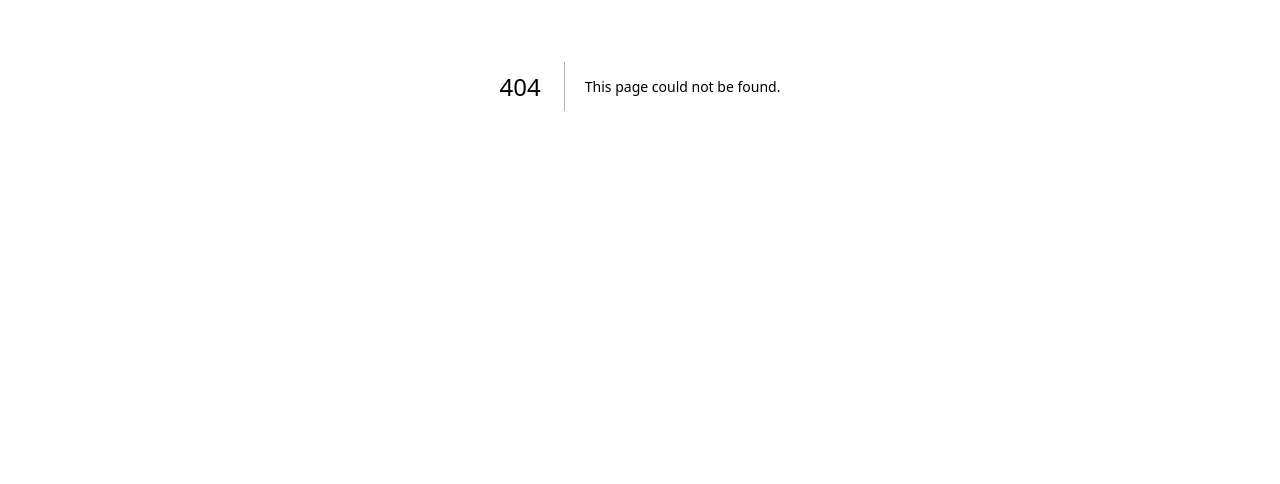
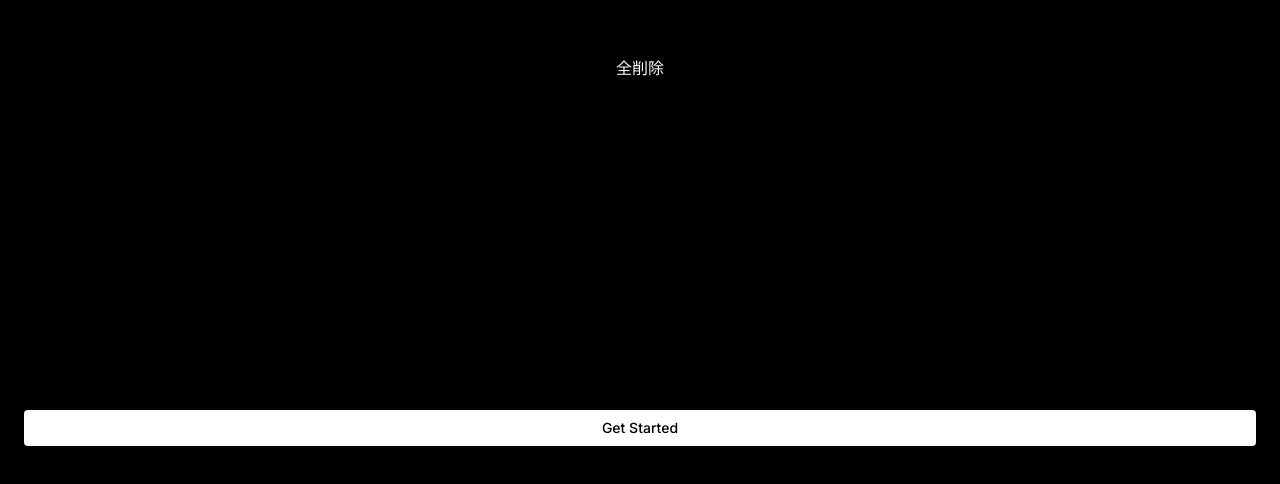
Before and after one commit to em62/new, a Next.js app: page /get-started in a window 1280 px wide. Before the commit this address had no page. Shown: the part 314-798 px from the top of the page. Built offline with nearby package versions, Linux system fonts and the light colour scheme.

Commit message:
add: get-startedを追加する

```diff
--- /dev/null
+++ b/app/get-started/page.tsx
@@ -0,0 +1,31 @@
+'use client'
+
+import { useLayoutEffect, useState } from 'react'
+import { Scenes } from '../components/scenes'
+
+export default function GetStarted() {
+  const [height, setHeight] = useState(0)
+
+  // 画面の高さを取得してリサイズする
+  useLayoutEffect(() => {
+    const resize = () => {
+      setHeight(window.innerHeight)
+    }
+
+    window.addEventListener('resize', resize)
+
+    resize()
+
+    return () => {
+      window.removeEventListener('resize', resize)
+    }
+  }, [height])
+
+  if (height == 0) return
+
+  return (
+    <div style={{ height: `${height}px` }} className="flex flex-col items-center justify-between px-6 py-10">
+      <Scenes />
+    </div>
+  )
+}
```
